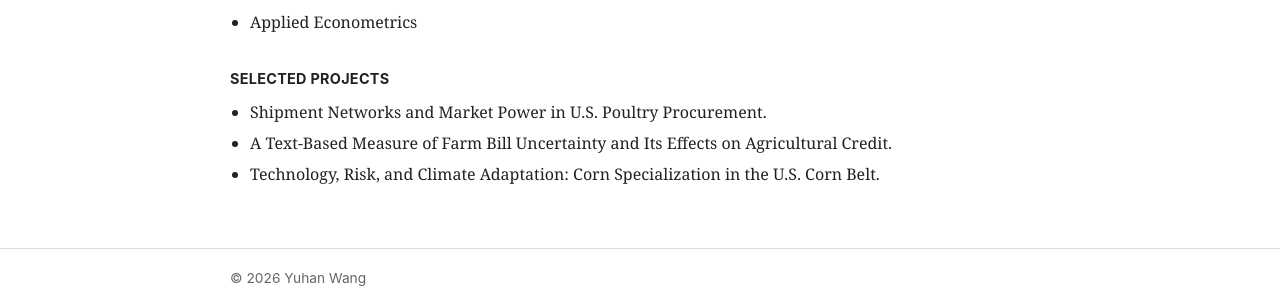
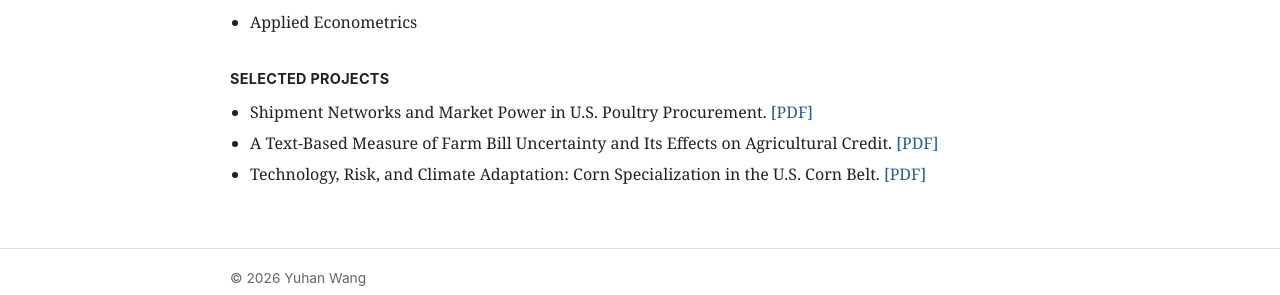
Before and after one commit to Yuhan-Wang-YW/Yuhan-Wang-YW.github.io, a Jekyll site: the page built from index.html, in a window 1280 px wide. Shown: the part 914-1209 px from the top of the page. Built offline with Jekyll 4.4.1, drawn with Linux system fonts in a browser that asks for light colours.

```diff
--- a/index.html
+++ b/index.html
@@ -70,8 +70,11 @@ description: "Yuhan Wang is a Ph.D. candidate in Agricultural and Applied Econom
 <section>
   <h2>Selected Projects</h2>
   <ul>
-    <li>Shipment Networks and Market Power in U.S. Poultry Procurement.</li>
-    <li>A Text-Based Measure of Farm Bill Uncertainty and Its Effects on Agricultural Credit.</li>
-    <li>Technology, Risk, and Climate Adaptation: Corn Specialization in the U.S. Corn Belt.</li>
+    <li>Shipment Networks and Market Power in U.S. Poultry Procurement.
+      <a href="https://drive.google.com/file/d/1iyqrVzqqQjLNq3Ll1Zkyj0Ug8N4fTUP9/view">[PDF]</a></li>
+    <li>A Text-Based Measure of Farm Bill Uncertainty and Its Effects on Agricultural Credit.
+      <a href="https://drive.google.com/file/d/132xzKz7gbiMJXvNeG5dvXSPaMf5hD0jd/view">[PDF]</a></li>
+    <li>Technology, Risk, and Climate Adaptation: Corn Specialization in the U.S. Corn Belt.
+      <a href="https://drive.google.com/file/d/1Mr5wdI3er1cuJlftyKogFt0AQncjKblm/view">[PDF]</a></li>
   </ul>
 </section>
```
Also changed, not shown: cv.md (+3 -3 lines), research.md (+3 -0 lines).
